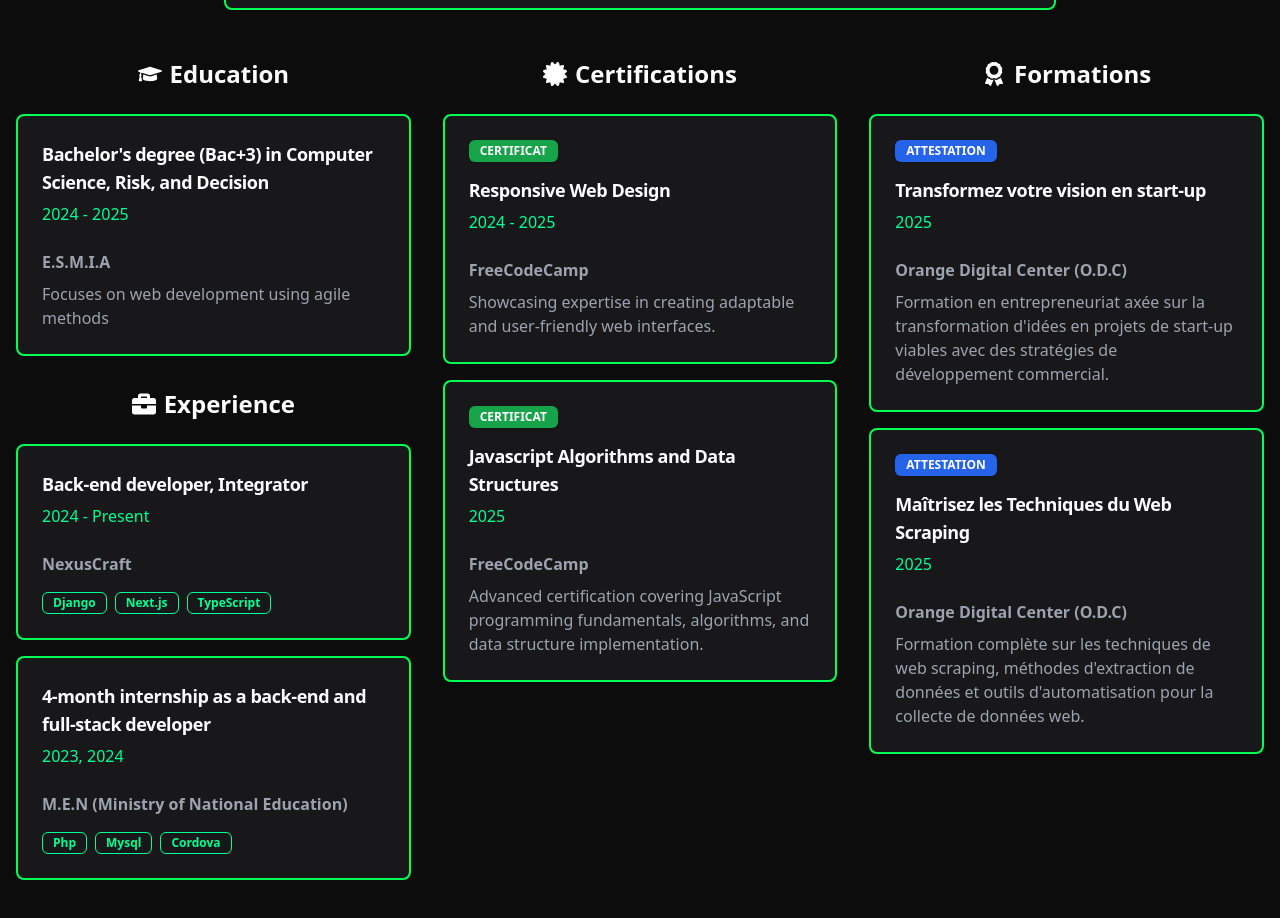
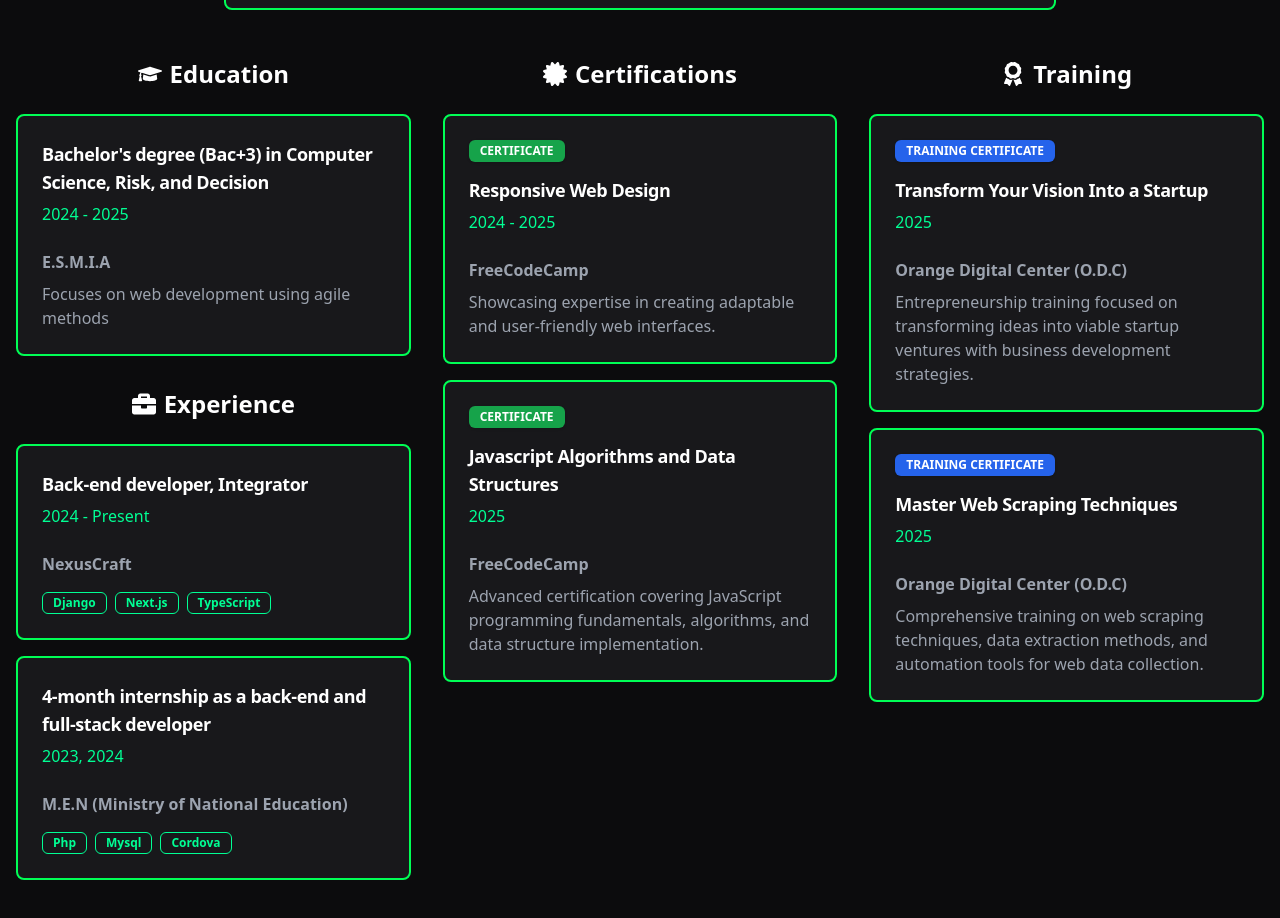
Before and after one commit to cherica01/Akelakelakee, a Next.js app: page / in a window 1280 px wide. Shown: the part 1676-2594 px from the top of the page. Built offline with nearby package versions, Linux system fonts and the light colour scheme.

Commit message:
maj farany

```diff
--- a/components/resume.tsx
+++ b/components/resume.tsx
@@ -56,17 +56,17 @@
 
   const attestationData = [
     {
-      title: "Transformez votre vision en start-up",
+      title: "Transform Your Vision Into a Startup",
       date: "2025",
       content:
-        "Formation en entrepreneuriat axée sur la transformation d'idées en projets de start-up viables avec des stratégies de développement commercial.",
+        "Entrepreneurship training focused on transforming ideas into viable startup ventures with business development strategies.",
       institution: "Orange Digital Center (O.D.C)",
     },
     {
-      title: "Maîtrisez les Techniques du Web Scraping",
+      title: "Master Web Scraping Techniques",
       date: "2025",
       content:
-        "Formation complète sur les techniques de web scraping, méthodes d'extraction de données et outils d'automatisation pour la collecte de données web.",
+        "Comprehensive training on web scraping techniques, data extraction methods, and automation tools for web data collection.",
       institution: "Orange Digital Center (O.D.C)",
     },
   ]
@@ -231,7 +231,7 @@
                 >
                   <CardHeader className="px-0 pt-0">
                     <div className="flex items-center gap-2 mb-2">
-                      <Badge className="bg-green-600 text-white text-xs">CERTIFICAT</Badge>
+                      <Badge className="bg-green-600 text-white text-xs">CERTIFICATE</Badge>
                     </div>
                     <CardTitle className="text-white text-lg">{cert.title}</CardTitle>
                     <p className="text-[#00FF94]">{cert.date}</p>
@@ -248,7 +248,7 @@
           {/* Right Column - Attestations */}
           <motion.div initial="hidden" whileInView="visible" viewport={{ margin: "-100px", once: false }}>
             <h3 className="text-2xl font-bold text-white mb-6 text-center flex items-center justify-center">
-              <FaAward className="mr-2" /> Formations
+              <FaAward className="mr-2" /> Training
             </h3>
             <div className="space-y-4">
               {attestationData.map((attestation, index) => (
@@ -261,7 +261,7 @@
                 >
                   <CardHeader className="px-0 pt-0">
                     <div className="flex items-center gap-2 mb-2">
-                      <Badge className="bg-blue-600 text-white text-xs">ATTESTATION</Badge>
+                      <Badge className="bg-blue-600 text-white text-xs">TRAINING CERTIFICATE</Badge>
                     </div>
                     <CardTitle className="text-white text-lg">{attestation.title}</CardTitle>
                     <p className="text-[#00FF94]">{attestation.date}</p>
```
